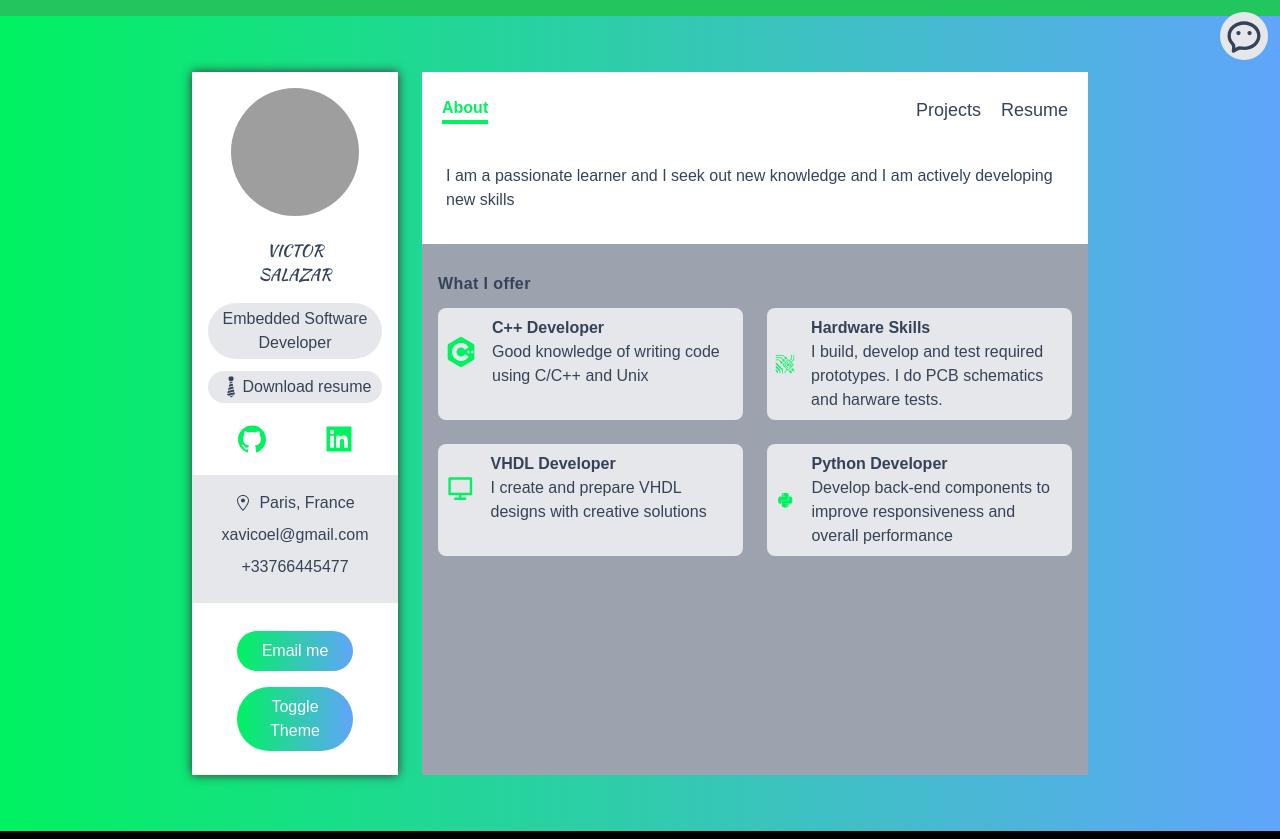
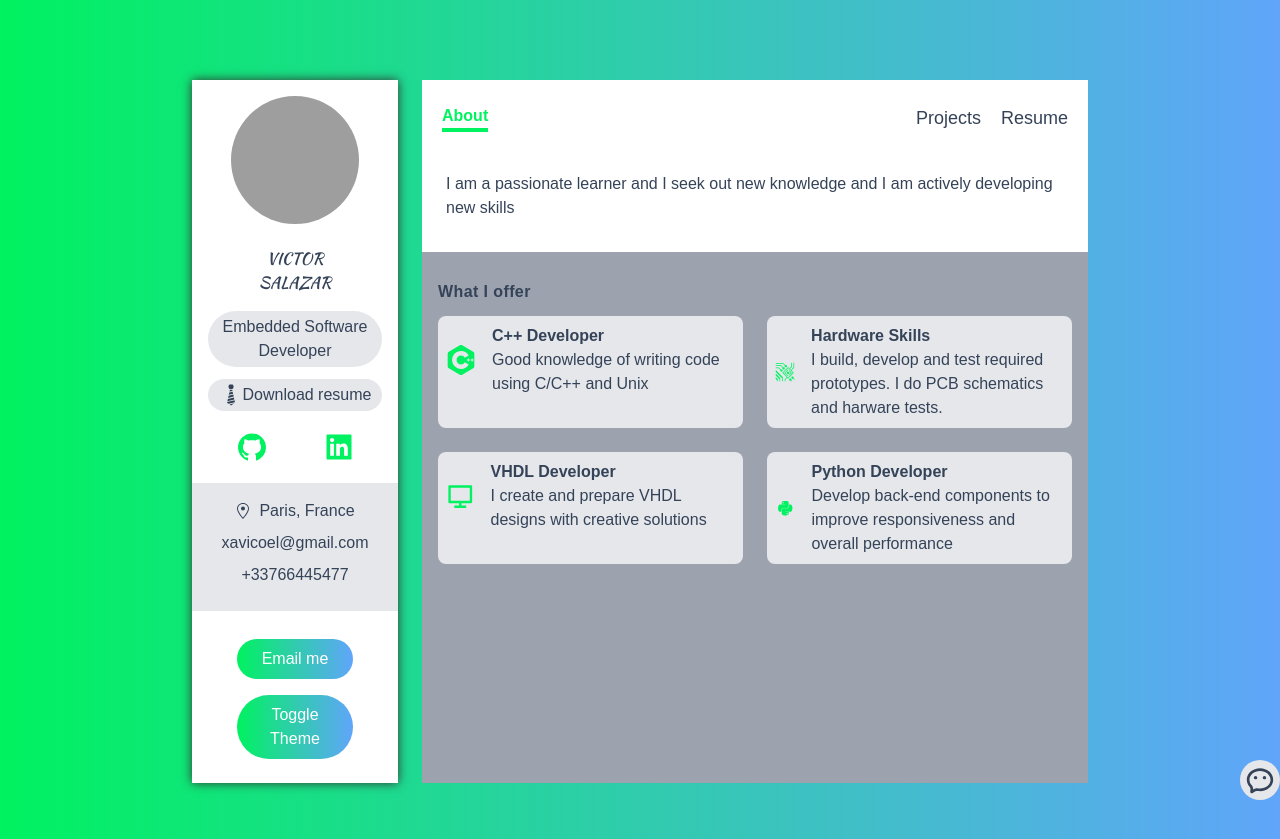
Before and after one commit to xaviSalazar/portfolio, a Next.js app: page / in a window 1280 px wide. Built offline with nearby package versions, Linux system fonts and the light colour scheme; grey boxes are pictures that could not be loaded.

Commit message:
fix: icon position

```diff
--- a/pages/_app.tsx
+++ b/pages/_app.tsx
@@ -18,17 +18,16 @@ function MyApp({ Component, pageProps, router }) {
   <ThemeProvider attribute='class'>
   <div>
 
-  <div className="p-2 sticky top-0 bg-green-500 text-right">
+
       < button
-        className="absolute p-1 rounded-full top-3 right-3 focus:outline-none bg-gray-200 dark:bg-dark-200"
         onClick={() => {setChatButton(!chatButton)}}
       >
         {
           chatButton ?
-        <RiWechat2Line size={40} /> : <AiOutlineCloseCircle size={20} />
+        <RiWechat2Line size={40} className="fixed p-1 rounded-full bottom-0 right-0 focus:outline-none bg-gray-200 dark:bg-dark-200"/> : <AiOutlineCloseCircle size={30} className="fixed p-1 rounded-full top-3 right-3 focus:outline-none bg-gray-200 dark:bg-dark-200" />
         }
       </button>
-  </div>
+
 
     {
       chatButton ? (
```
